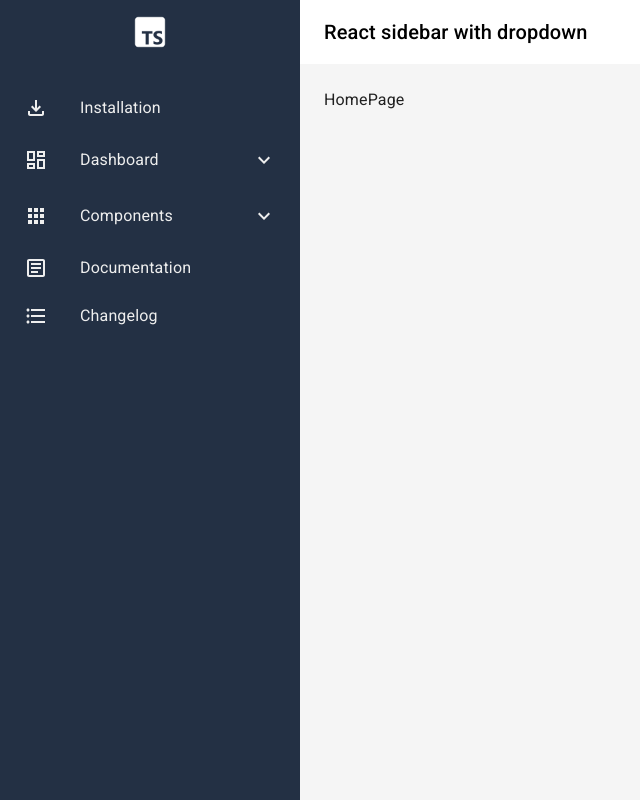
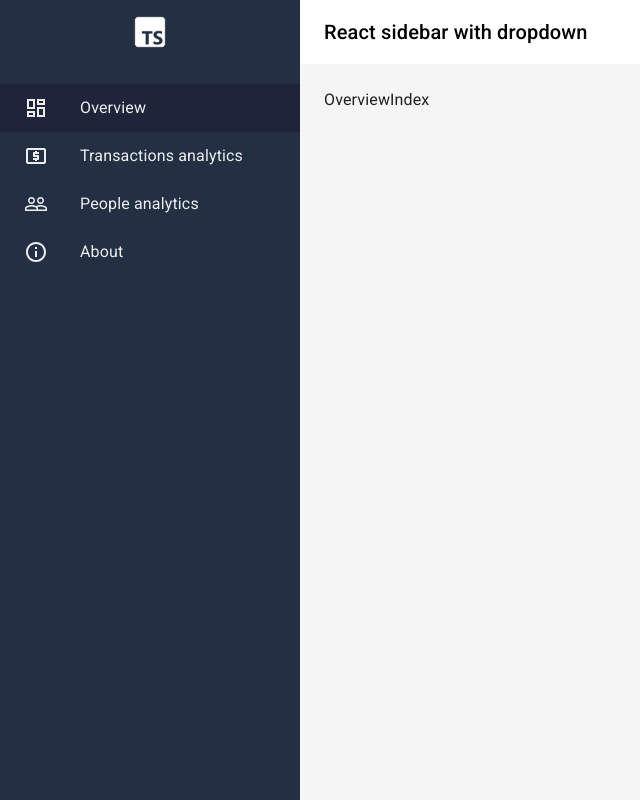
Before and after one commit to ghifari226/fe-gaes-aml-solution, a React (Create React App) app: page / in a window 1280 px wide. Shown: the whole page, without its empty margins (0-640 px from the left). Built offline with nearby package versions, Linux system fonts and the light colour scheme.

Commit message:
update routes

```diff
--- /dev/null
+++ b/src/pages/about/aboutIndex.jsx
@@ -0,0 +1,9 @@
+import React from 'react';
+
+const AboutIndex = () => {
+  return (
+    <div>AboutIndex</div>
+  );
+};
+
+export default AboutIndex;
--- /dev/null
+++ b/src/pages/overview/overviewIndex.jsx
@@ -0,0 +1,9 @@
+import React from 'react';
+
+const OverviewIndex = () => {
+  return (
+    <div>OverviewIndex</div>
+  );
+};
+
+export default OverviewIndex;
--- /dev/null
+++ b/src/pages/peopleAnalytics/peopleAnalyticsIndex.jsx
@@ -0,0 +1,9 @@
+import React from 'react';
+
+const PeopleAnalyticsIndex = () => {
+  return (
+    <div>PeopleAnalyticsIndex</div>
+  );
+};
+
+export default PeopleAnalyticsIndex;
--- /dev/null
+++ b/src/pages/transactionsAnalytics/transactionsAnalyticsIndex.jsx
@@ -0,0 +1,9 @@
+import React from 'react';
+
+const TransactionsAnalyticsIndex = () => {
+  return (
+    <div>TransactionsAnalyticsIndex</div>
+  );
+};
+
+export default TransactionsAnalyticsIndex;
--- a/src/routes/appRoutes.tsx
+++ b/src/routes/appRoutes.tsx
@@ -2,12 +2,19 @@ import DashboardPageLayout from "../pages/dashboard/DashboardPageLayout";
 import HomePage from "../pages/home/HomePage";
 import { RouteType } from "./config";
 import DefaultPage from "../pages/dashboard/DefaultPage";
+import OverviewIndex from "../pages/overview/overviewIndex";
+import TransactionsAnalyticsIndex from "../pages/transactionsAnalytics/transactionsAnalyticsIndex";
+import PeopleAnalyticsIndex from "../pages/peopleAnalytics/peopleAnalyticsIndex";
+import AboutIndex from "../pages/about/aboutIndex";
 import DashboardIndex from "../pages/dashboard/DashboardIndex";
 import ChangelogPage from "../pages/changelog/ChangelogPage";
 import AnalyticsPage from "../pages/dashboard/AnalyticsPage";
 import SaasPage from "../pages/dashboard/SaasPage";
 import ComponentPageLayout from "../pages/component/ComponentPageLayout";
 import DashboardOutlinedIcon from '@mui/icons-material/DashboardOutlined';
+import LocalAtmIcon from '@mui/icons-material/LocalAtm';
+import PeopleOutlineIcon from '@mui/icons-material/PeopleOutline';
+import InfoOutlinedIcon from '@mui/icons-material/InfoOutlined';
 import AppsOutlinedIcon from '@mui/icons-material/AppsOutlined';
 import ArticleOutlinedIcon from '@mui/icons-material/ArticleOutlined';
 import FormatListBulletedOutlinedIcon from '@mui/icons-material/FormatListBulletedOutlined';
@@ -20,103 +27,145 @@ import DocumentationPage from "../pages/documentation/DocumentationPage";
 const appRoutes: RouteType[] = [
   {
     index: true,
-    element: <HomePage />,
-    state: "home"
+    element: <OverviewIndex />,
+    state: "overview"
   },
   {
-    path: "/installation",
-    element: <InstallationPage />,
-    state: "installation",
+    path: "/",
+    element: <OverviewIndex />,
+    state: "overview",
     sidebarProps: {
-      displayText: "Installation",
-      icon: <FileDownloadOutlinedIcon />
+      displayText: "Overview",
+      icon: <DashboardOutlinedIcon />
     }
   },
   {
-    path: "/dashboard",
-    element: <DashboardPageLayout />,
-    state: "dashboard",
+    path: "/transactions-analytics",
+    element: <TransactionsAnalyticsIndex />,
+    state: "transactions-analytics",
     sidebarProps: {
-      displayText: "Dashboard",
-      icon: <DashboardOutlinedIcon />
+      displayText: "Transactions analytics",
+      icon: <LocalAtmIcon />
     },
-    child: [
-      {
-        index: true,
-        element: <DashboardIndex />,
-        state: "dashboard.index"
-      },
-      {
-        path: "/dashboard/default",
-        element: <DefaultPage />,
-        state: "dashboard.default",
-        sidebarProps: {
-          displayText: "Default"
-        },
-      },
-      {
-        path: "/dashboard/analytics",
-        element: <AnalyticsPage />,
-        state: "dashboard.analytics",
-        sidebarProps: {
-          displayText: "Analytic"
-        }
-      },
-      {
-        path: "/dashboard/saas",
-        element: <SaasPage />,
-        state: "dashboard.saas",
-        sidebarProps: {
-          displayText: "Saas"
-        }
-      }
-    ]
   },
   {
-    path: "/component",
-    element: <ComponentPageLayout />,
-    state: "component",
+    path: "/people-analytics",
+    element: <PeopleAnalyticsIndex />,
+    state: "people-analytics",
     sidebarProps: {
-      displayText: "Components",
-      icon: <AppsOutlinedIcon />
+      displayText: "People analytics",
+      icon: <PeopleOutlineIcon />
     },
-    child: [
-      {
-        path: "/component/alert",
-        element: <AlertPage />,
-        state: "component.alert",
-        sidebarProps: {
-          displayText: "Alert"
-        },
-      },
-      {
-        path: "/component/button",
-        element: <ButtonPage />,
-        state: "component.button",
-        sidebarProps: {
-          displayText: "Button"
-        }
-      }
-    ]
   },
   {
-    path: "/documentation",
-    element: <DocumentationPage />,
-    state: "documentation",
+    path: "/about",
+    element: <AboutIndex />,
+    state: "about",
     sidebarProps: {
-      displayText: "Documentation",
-      icon: <ArticleOutlinedIcon />
-    }
-  },
-  {
-    path: "/changelog",
-    element: <ChangelogPage />,
-    state: "changelog",
-    sidebarProps: {
-      displayText: "Changelog",
-      icon: <FormatListBulletedOutlinedIcon />
+      displayText: "About",
+      icon: <InfoOutlinedIcon />
     }
   }
+
+  // {
+  //   index: true,
+  //   element: <HomePage />,
+  //   state: "home"
+  // },
+  // {
+  //   path: "/installation",
+  //   element: <InstallationPage />,
+  //   state: "installation",
+  //   sidebarProps: {
+  //     displayText: "Installation",
+  //     icon: <FileDownloadOutlinedIcon />
+  //   }
+  // },
+  // {
+  //   path: "/dashboard",
+  //   element: <DashboardPageLayout />,
+  //   state: "dashboard",
+  //   sidebarProps: {
+  //     displayText: "Dashboard",
+  //     icon: <DashboardOutlinedIcon />
+  //   },
+  //   child: [
+  //     {
+  //       index: true,
+  //       element: <DashboardIndex />,
+  //       state: "dashboard.index"
+  //     },
+  //     {
+  //       path: "/dashboard/default",
+  //       element: <DefaultPage />,
+  //       state: "dashboard.default",
+  //       sidebarProps: {
+  //         displayText: "Default"
+  //       },
+  //     },
+  //     {
+  //       path: "/dashboard/analytics",
+  //       element: <AnalyticsPage />,
+  //       state: "dashboard.analytics",
+  //       sidebarProps: {
+  //         displayText: "Analytic"
+  //       }
+  //     },
+  //     {
+  //       path: "/dashboard/saas",
+  //       element: <SaasPage />,
+  //       state: "dashboard.saas",
+  //       sidebarProps: {
+  //         displayText: "Saas"
+  //       }
+  //     }
+  //   ]
+  // },
+  // {
+  //   path: "/component",
+  //   element: <ComponentPageLayout />,
+  //   state: "component",
+  //   sidebarProps: {
+  //     displayText: "Components",
+  //     icon: <AppsOutlinedIcon />
+  //   },
+  //   child: [
+  //     {
+  //       path: "/component/alert",
+  //       element: <AlertPage />,
+  //       state: "component.alert",
+  //       sidebarProps: {
+  //         displayText: "Alert"
+  //       },
+  //     },
+  //     {
+  //       path: "/component/button",
+  //       element: <ButtonPage />,
+  //       state: "component.button",
+  //       sidebarProps: {
+  //         displayText: "Button"
+  //       }
+  //     }
+  //   ]
+  // },
+  // {
+  //   path: "/documentation",
+  //   element: <DocumentationPage />,
+  //   state: "documentation",
+  //   sidebarProps: {
+  //     displayText: "Documentation",
+  //     icon: <ArticleOutlinedIcon />
+  //   }
+  // },
+  // {
+  //   path: "/changelog",
+  //   element: <ChangelogPage />,
+  //   state: "changelog",
+  //   sidebarProps: {
+  //     displayText: "Changelog",
+  //     icon: <FormatListBulletedOutlinedIcon />
+  //   }
+  // }
 ];
 
 export default appRoutes;
```
